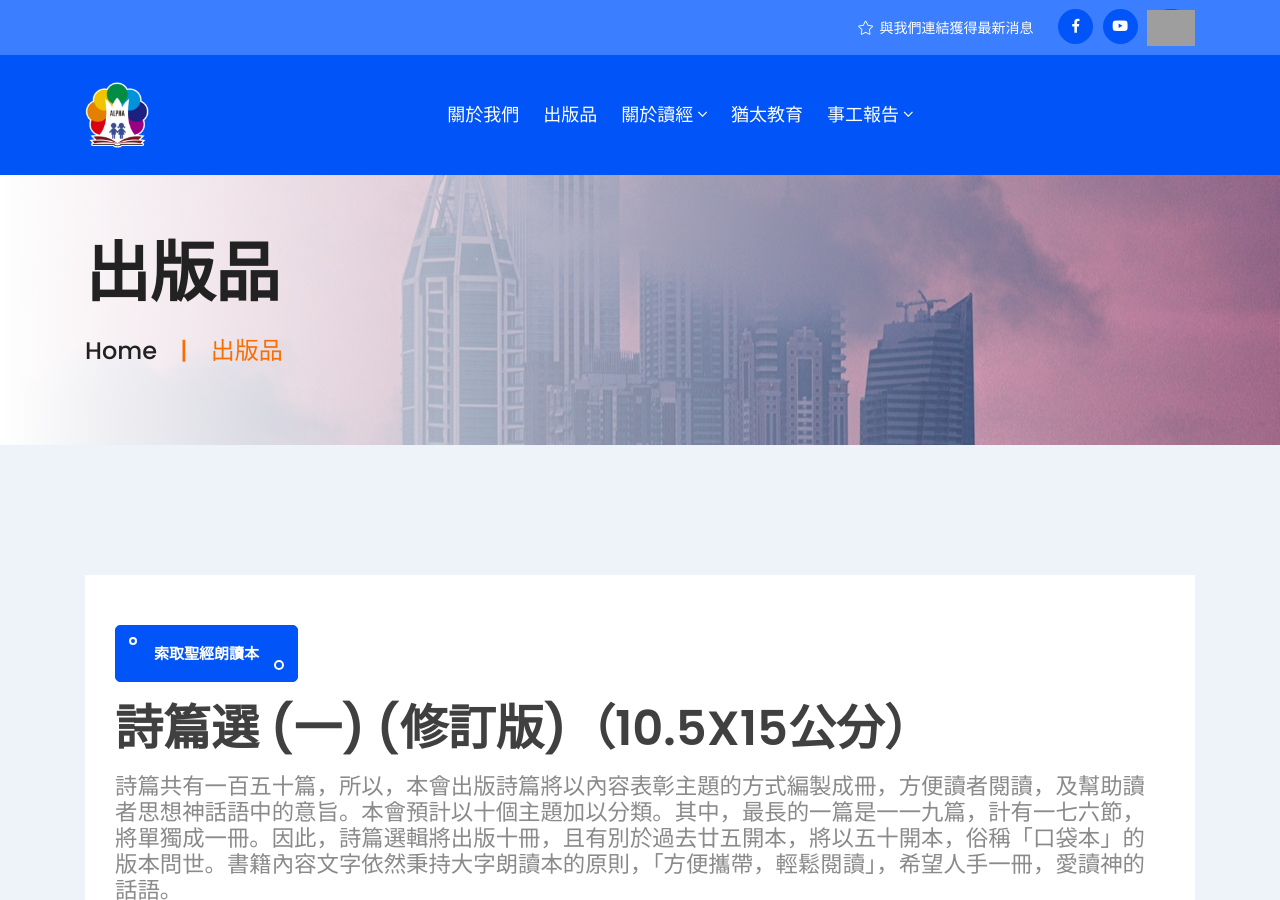
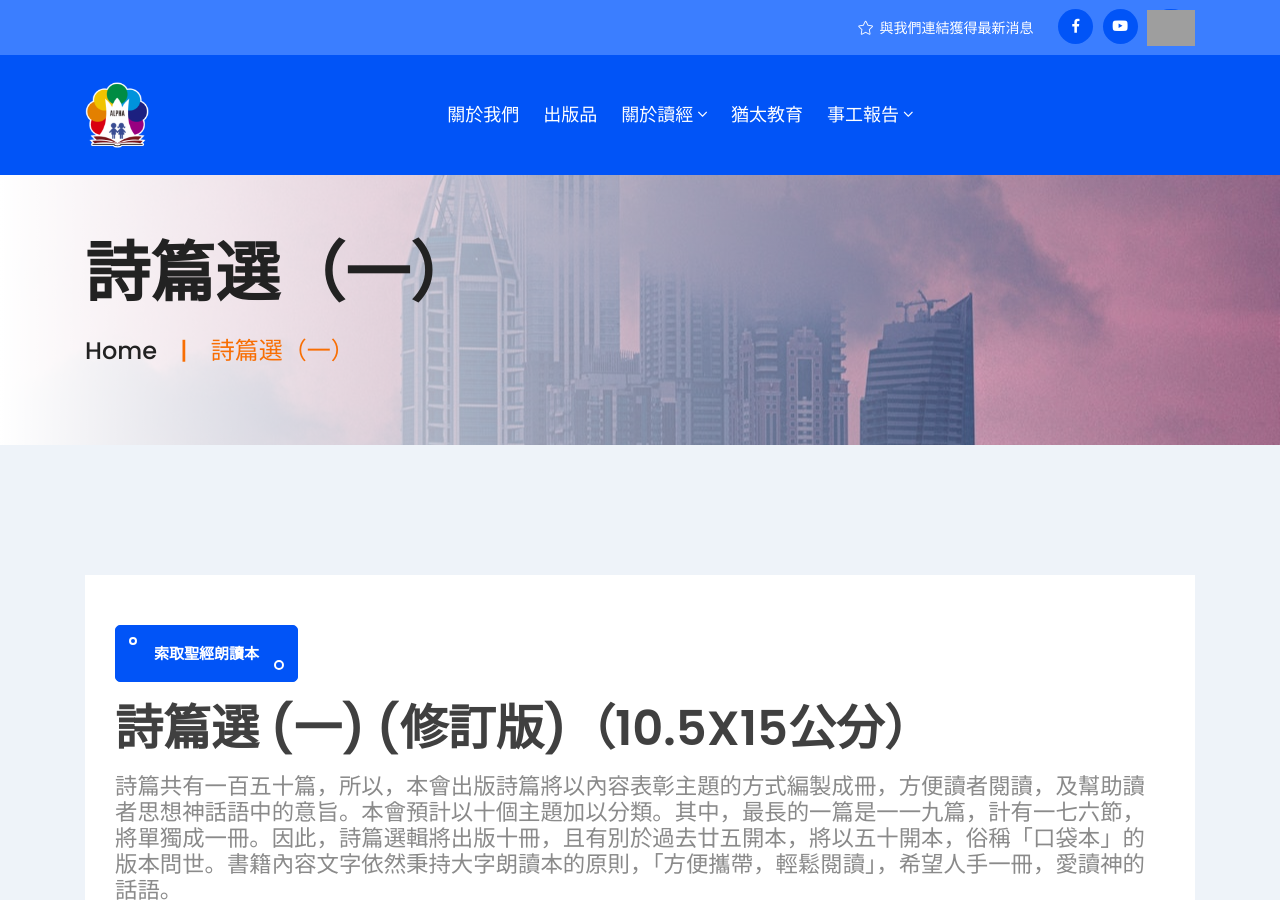
Before and after one commit to alpha6309/website, a Jekyll site: the page built from pages/詩篇選（一）.md, in a window 1280 px wide and 900 px high. Built offline with Jekyll 4.4.1, drawn with Linux system fonts in a browser that asks for light colours; grey boxes are pictures that could not be loaded.

Commit message:
Update 詩篇選（一）.md

```diff
--- a/pages/詩篇選（一）.md
+++ b/pages/詩篇選（一）.md
@@ -1,7 +1,7 @@
 ---
 layout: article
 header_image: "/assets/images/banner_3.jpg"
-title: 出版品
+title: 詩篇選（一）
 ---
 
 {% include request_book_button.html %}
```
